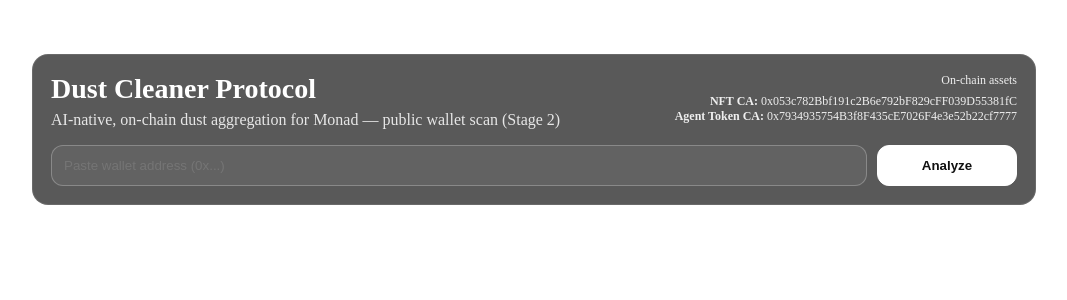
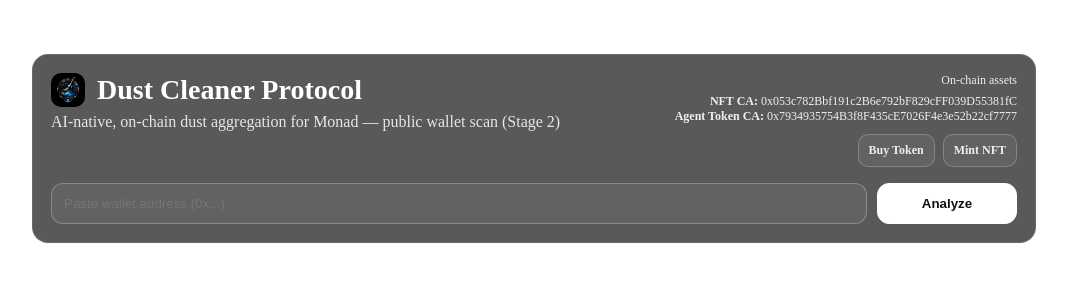
Before and after one commit to Innishan/dust-cleaner-protocol, a Next.js app in the folder ui/dustcleaner-ui/: page / in a window 1280 px wide. Shown: the top 300 px of the page, without its empty margins (106-1173 px from the left). Built offline with nearby package versions, Linux system fonts and the light colour scheme.

Commit message:
UI: add logo + mint/buy links

```diff
--- a/ui/dustcleaner-ui/app/page.tsx
+++ b/ui/dustcleaner-ui/app/page.tsx
@@ -1,6 +1,8 @@
 "use client";
 
 import { useMemo, useState } from "react";
+const TOKEN_BUY_URL = "https://nad.fun/tokens/0x7934935754B3f8F435cE7026F4e3e52b22cf7777";
+const NFT_MINT_URL = "https://innishan.github.io/dust-protocol-mint/";
 
 type DustItem = {
   symbol: string;
@@ -103,7 +105,14 @@
       >
         <div style={{ display: "flex", justifyContent: "space-between", gap: 14, flexWrap: "wrap" }}>
           <div>
-            <div style={{ fontSize: 28, fontWeight: 900 }}>Dust Cleaner Protocol</div>
+            <div style={{ display: "flex", alignItems: "center", gap: 12 }}>
+              <img
+                src="/logo.png"
+                alt="Dust Cleaner"
+                style={{ width: 34, height: 34, borderRadius: 10, objectFit: "cover" }}
+              />
+              <div style={{ fontSize: 28, fontWeight: 900 }}>Dust Cleaner Protocol</div>
+            </div>
             <div style={{ marginTop: 6, opacity: 0.85 }}>
               AI-native, on-chain dust aggregation for Monad — public wallet scan (Stage 2)
             </div>
@@ -116,6 +125,43 @@
             </div>
             <div style={{ fontSize: 12 }}>
               <b>Agent Token CA:</b> 0x7934935754B3f8F435cE7026F4e3e52b22cf7777
+            </div>
+            <div style={{ display: "flex", gap: 8, justifyContent: "flex-end", marginTop: 10, flexWrap: "wrap" }}>
+              <a
+                href={TOKEN_BUY_URL}
+                target="_blank"
+                rel="noreferrer"
+                style={{
+                  padding: "8px 10px",
+                  borderRadius: 10,
+                  border: "1px solid rgba(255,255,255,0.25)",
+                  background: "rgba(255,255,255,0.06)",
+                  color: "white",
+                  fontSize: 12,
+                  fontWeight: 800,
+                  textDecoration: "none",
+                }}
+              >
+                Buy Token
+              </a>
+
+              <a
+                href={NFT_MINT_URL}
+                target="_blank"
+                rel="noreferrer"
+                style={{
+                  padding: "8px 10px",
+                  borderRadius: 10,
+                  border: "1px solid rgba(255,255,255,0.25)",
+                  background: "rgba(255,255,255,0.06)",
+                  color: "white",
+                  fontSize: 12,
+                  fontWeight: 800,
+                  textDecoration: "none",
+                }}
+              >
+                Mint NFT
+              </a>
             </div>
           </div>
         </div>
```
Also changed, not shown: ui/dustcleaner-ui/public/logo.png (added).
